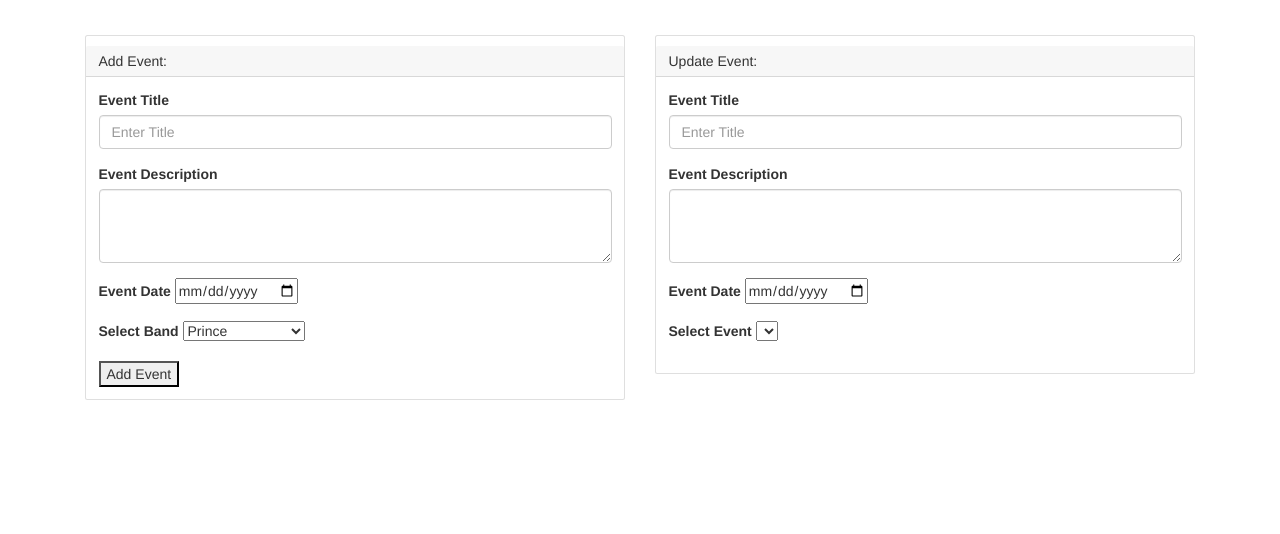
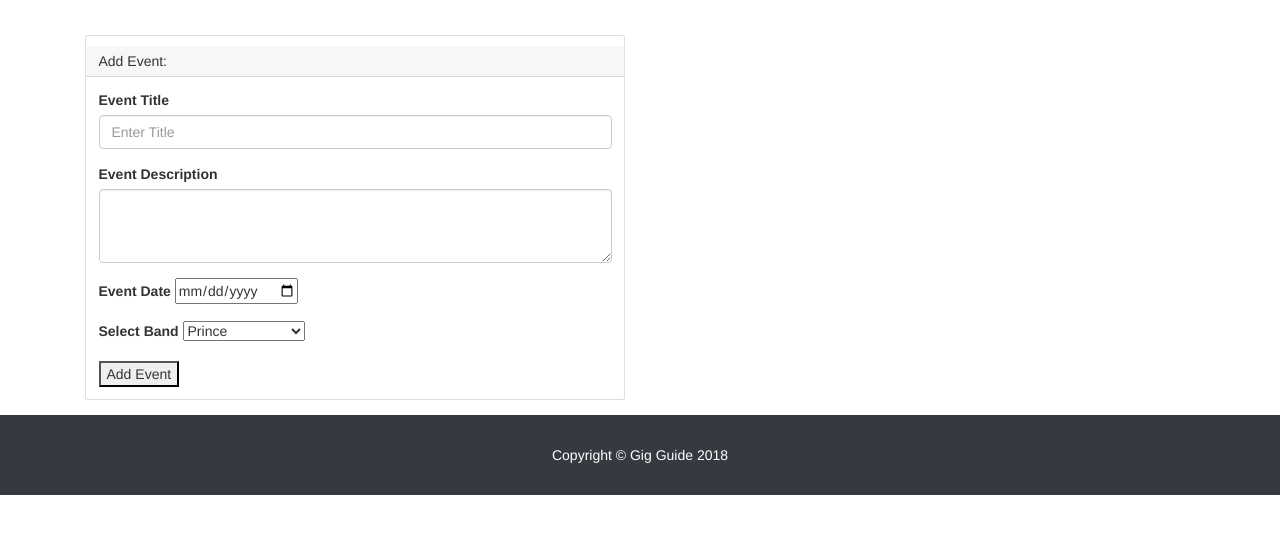
Before and after one commit to Kevin-Colm/Project-Gmit, a PHP site: page /addEvent.php in a window 1280 px wide. Shown: the part 62-596 px from the top of the page. Run offline with PHP 8.4, Linux system fonts and the light colour scheme; data comes from the database, SQL or seed files in the repository; data that the repository does not hold is empty; some libraries are stand-ins or nearby versions.

Commit message:
Add/update event split into two files.

```diff
--- a/addEvent.php
+++ b/addEvent.php
@@ -44,25 +44,6 @@ if (isset($_POST["submitEvent"])) {
     header("Location: index.php");
 }
 
-//Update Event
-if (isset($_POST["submitUpdate"])) {
-    //check if the form description has been submitted.
-    $description = mysqli_real_escape_string($conn,$_POST['description']);
-    $date = $_POST['date'];
-
-    $name = mysqli_real_escape_string($conn,$_POST['title']);
-
-    $eventId = $_POST['events'];
-
-
-
-
-        $query = "update event set description = COALESCE(NULLIF( '$description',''),description),date=COALESCE(NULLIF( '$date',''),date),name=COALESCE(NULLIF( '$name',''),name) where id = '$eventId';";
-
-        mysqli_query($conn, $query) or die(mysqli_error($conn));
-
-    header("Location: index.php");
-}
 ?>
 <div class="col-6">
 <div class="card my-4">
@@ -102,58 +83,13 @@ if (isset($_POST["submitUpdate"])) {
                     ?>
                 </select>
                </div>
-                <button type="submitEvent" name="submit">Add Event</button>
+                <button type="submitEvent" name="submitEvent">Add Event</button>
 
         </form>
     </div>
 </div>
 </div>
 
-<div class="col-6">
-<div class="card my-4">
-    <h5 class="card-header">Update Event:</h5>
-    <div class="card-body">
-        <form method="POST">
-            <div class="form-group">
 
-                <label for="event-title">Event Title</label>
-                <input type="text" class="form-control" id="title" name="title" placeholder="Enter Title">
-
-            </div>
-            <div class="form-group">
-                <label for="event-description">Event Description</label>
-                <textarea class="form-control" id="description" name="description" rows="3"></textarea>
-            </div>
-            <div class="form-group">
-                <label for="event-date">Event Date</label>
-                <input type="date" id="date" name="date">
-            </div>
-            <div class="form-group">
-                <label for="event-band">Select Event</label>
-                <select name="events">
-
-
-                    <?php
-                    //Populate the dropdown in teh create event form from the database.
-                    $query1 = "SELECT * FROM event where $id = venueId";
-
-                    $result1 = mysqli_query($conn, $query1) or die(mysqli_error($conn));
-                    while ($row1 = $result1->fetch_assoc()) {
-                        $name = $row1['name'];
-                        $description = $row1['description'];
-                        $date = $row1['date'];
-                        $eventId = $row1['id'];
-
-                        echo "<option value='" . $eventId . "'>" . $name . "</option>";
-                    }
-                    ?>
-                </select>
-               </div>
-                <button type="submit" name="submitUpdate">Update Event</button>
-
-        </form>
-    </div>
-</div>
-</div>
 <?php
 include 'partials/footer.php';
```
Also changed, not shown: partials/venueProfile.php (+7 -3 lines), updateEvent.php (added, +91 -0 lines), Images/peter.jpg (added).
